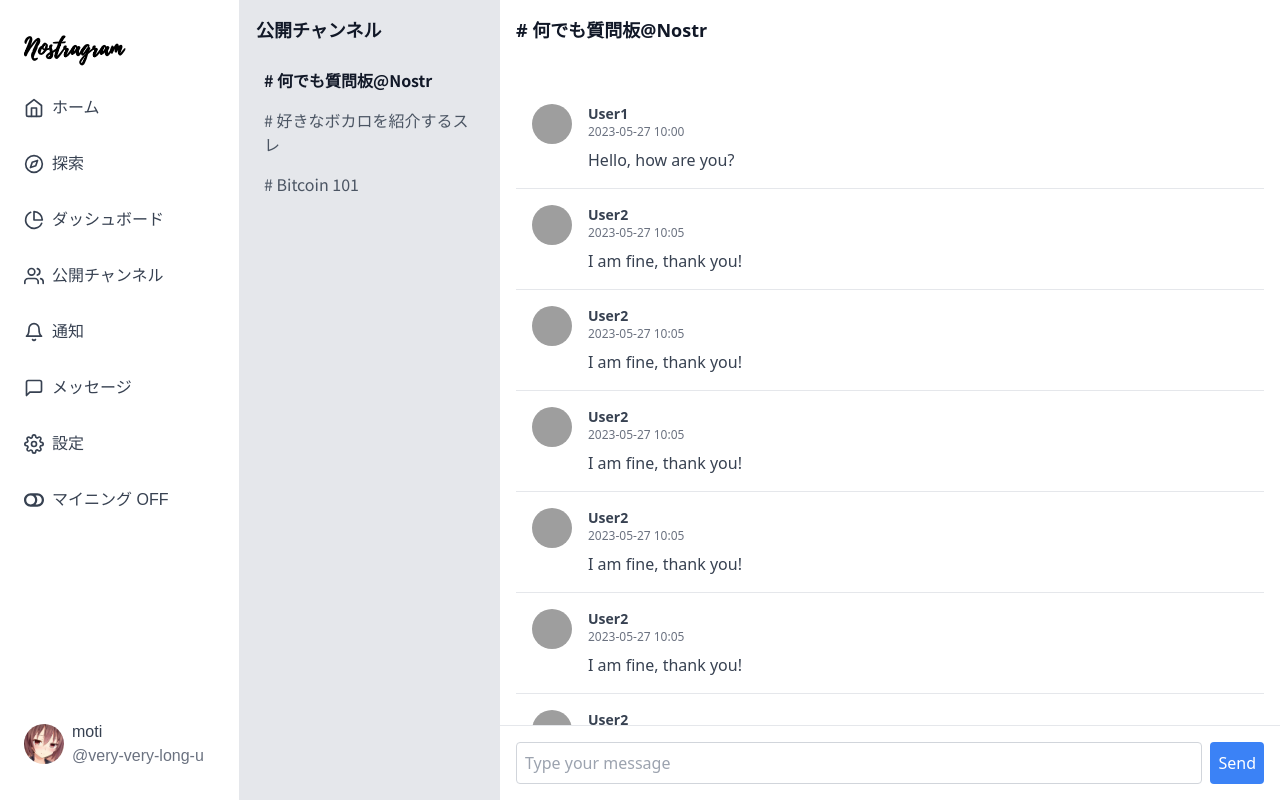
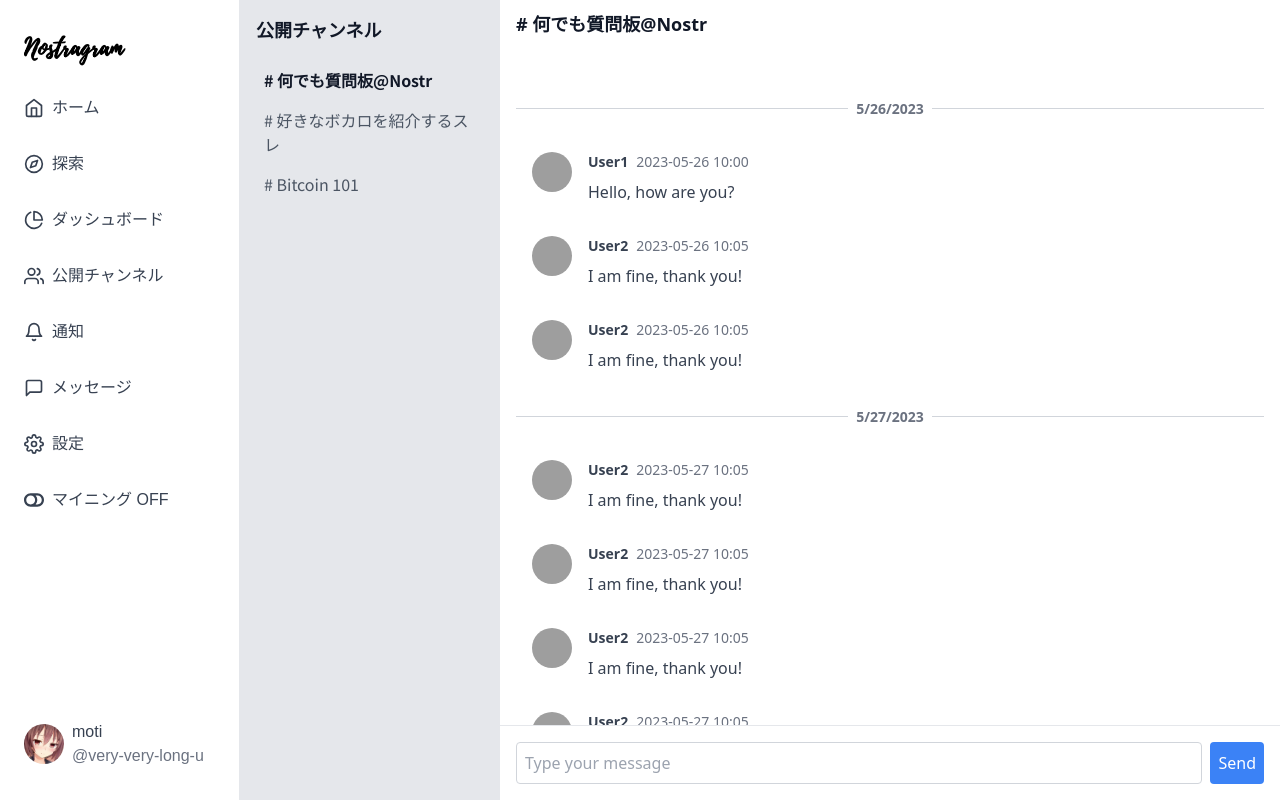
Before and after one commit to motxx/nostr-webclient, a React (Create React App) app: page /public-channel in a window 1280 px wide. Built offline with nearby package versions, Linux system fonts and the light colour scheme; grey boxes are pictures that could not be loaded; a web font is replaced by a local one.

Commit message:
feat: update public channel UI

```diff
--- a/src/components/PublicChannel/PublicChannelChatMessage.tsx
+++ b/src/components/PublicChannel/PublicChannelChatMessage.tsx
@@ -15,18 +15,20 @@ const PublicChannelChatMessage: React.FC<PublicChannelChatMessageProps> = ({
   message,
 }) => {
   return (
-    <div className="flex items-start space-x-4 p-4 border-b border-gray-200 dark:border-gray-700">
+    <div className="flex items-start space-x-4 p-4">
       <img
         src={message.user.avatar}
         alt={message.user.name}
         className="w-10 h-10 rounded-full"
       />
       <div>
-        <div className="text-sm font-semibold text-gray-700 dark:text-gray-300">
-          {message.user.name}
-        </div>
-        <div className="text-xs text-gray-500 dark:text-gray-400">
-          {message.timestamp}
+        <div className="flex space-x-2">
+          <div className="text-sm font-semibold text-gray-700 dark:text-gray-300">
+            {message.user.name}
+          </div>
+          <div className="text-sm text-gray-500 dark:text-gray-400">
+            {message.timestamp}
+          </div>
         </div>
         <div className="mt-2 text-gray-700 dark:text-gray-300">
           {message.content}
--- a/src/components/PublicChannel/PublicChannelChatWindow.tsx
+++ b/src/components/PublicChannel/PublicChannelChatWindow.tsx
@@ -16,7 +16,6 @@ const PublicChannelChatWindow: React.FC<PublicChannelChatWindowProps> = ({
   const [newMessage, setNewMessage] = useState<string>('')
 
   useEffect(() => {
-    // モックデータを使用してメッセージを設定する
     setMessages(mockMessages)
   }, [])
 
@@ -36,24 +35,51 @@ const PublicChannelChatWindow: React.FC<PublicChannelChatWindowProps> = ({
     }
   }
 
+  const formatDate = (timestamp: string) => {
+    const date = new Date(timestamp)
+    return date.toLocaleDateString()
+  }
+
+  const isNewDay = (currentMessage: any, previousMessage: any) => {
+    const currentDate = formatDate(currentMessage.timestamp)
+    const previousDate = previousMessage
+      ? formatDate(previousMessage.timestamp)
+      : null
+    return currentDate !== previousDate
+  }
+
   return (
     <div className="w-full flex flex-col h-full relative">
       <div className="flex-grow overflow-auto">
-        <div className="flex">
+        <div className="z-10 flex sticky top-0 w-full bg-white dark:bg-black">
           <button
             onClick={onOpenSidebar}
-            className="md:hidden w-8 h-14 ml-2 px-2 font-bold"
+            className="md:hidden w-8 h-12 px-4 font-bold"
           >
             ←
           </button>
-          <h2 className="text-lg font-bold mb-4 px-2 md:px-4 py-4 h-14">
+          <h2 className="text-lg font-bold mb-4 px-2 md:px-4 py-4 h-12 flex items-center">
             {channel ? `# ${channel.name}` : 'Select a channel'}
           </h2>
         </div>
         {channel && (
           <div className="p-4">
-            {messages.map((message) => (
-              <PublicChannelChatMessage key={message.id} message={message} />
+            {messages.map((message, index) => (
+              <React.Fragment key={message.id}>
+                {isNewDay(message, messages[index - 1]) && (
+                  <div className="relative my-4">
+                    <div className="absolute inset-0 flex items-center">
+                      <div className="w-full border-t border-gray-300 dark:border-gray-700"></div>
+                    </div>
+                    <div className="relative text-center">
+                      <span className="px-2 bg-white dark:bg-black text-gray-500 text-sm font-bold">
+                        {formatDate(message.timestamp)}
+                      </span>
+                    </div>
+                  </div>
+                )}
+                <PublicChannelChatMessage message={message} />
+              </React.Fragment>
             ))}
           </div>
         )}
--- a/src/data/dummy-mock-messages.ts
+++ b/src/data/dummy-mock-messages.ts
@@ -6,7 +6,7 @@ export const mockMessages = [
       avatar: 'https://randomuser.me/api/portraits/men/1.jpg',
     },
     content: 'Hello, how are you?',
-    timestamp: '2023-05-27 10:00',
+    timestamp: '2023-05-26 10:00',
   },
   {
     id: '2',
@@ -15,7 +15,7 @@ export const mockMessages = [
       avatar: 'https://randomuser.me/api/portraits/women/2.jpg',
     },
     content: 'I am fine, thank you!',
-    timestamp: '2023-05-27 10:05',
+    timestamp: '2023-05-26 10:05',
   },
   {
     id: '2',
@@ -24,7 +24,7 @@ export const mockMessages = [
       avatar: 'https://randomuser.me/api/portraits/women/2.jpg',
     },
     content: 'I am fine, thank you!',
-    timestamp: '2023-05-27 10:05',
+    timestamp: '2023-05-26 10:05',
   },
   {
     id: '2',
```
